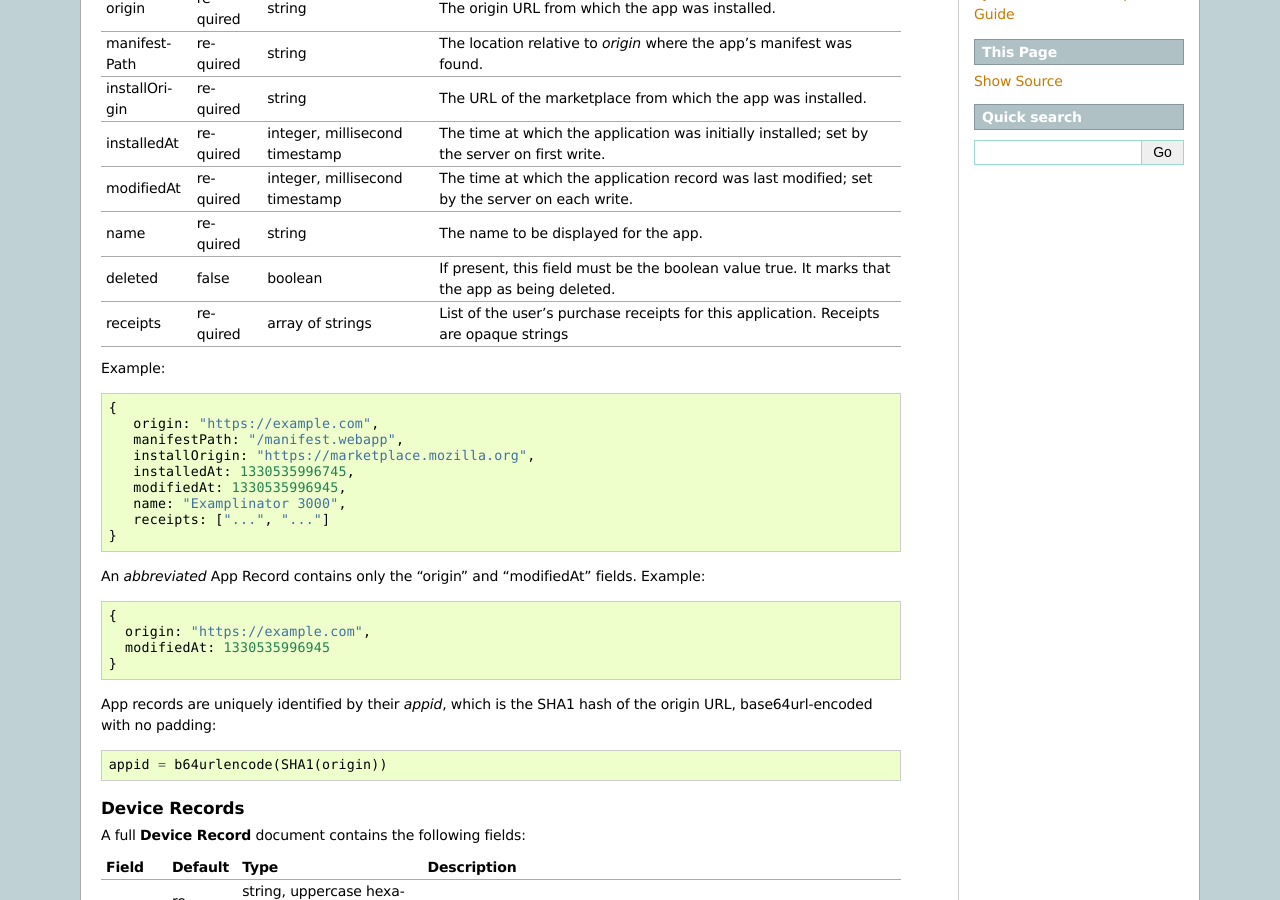
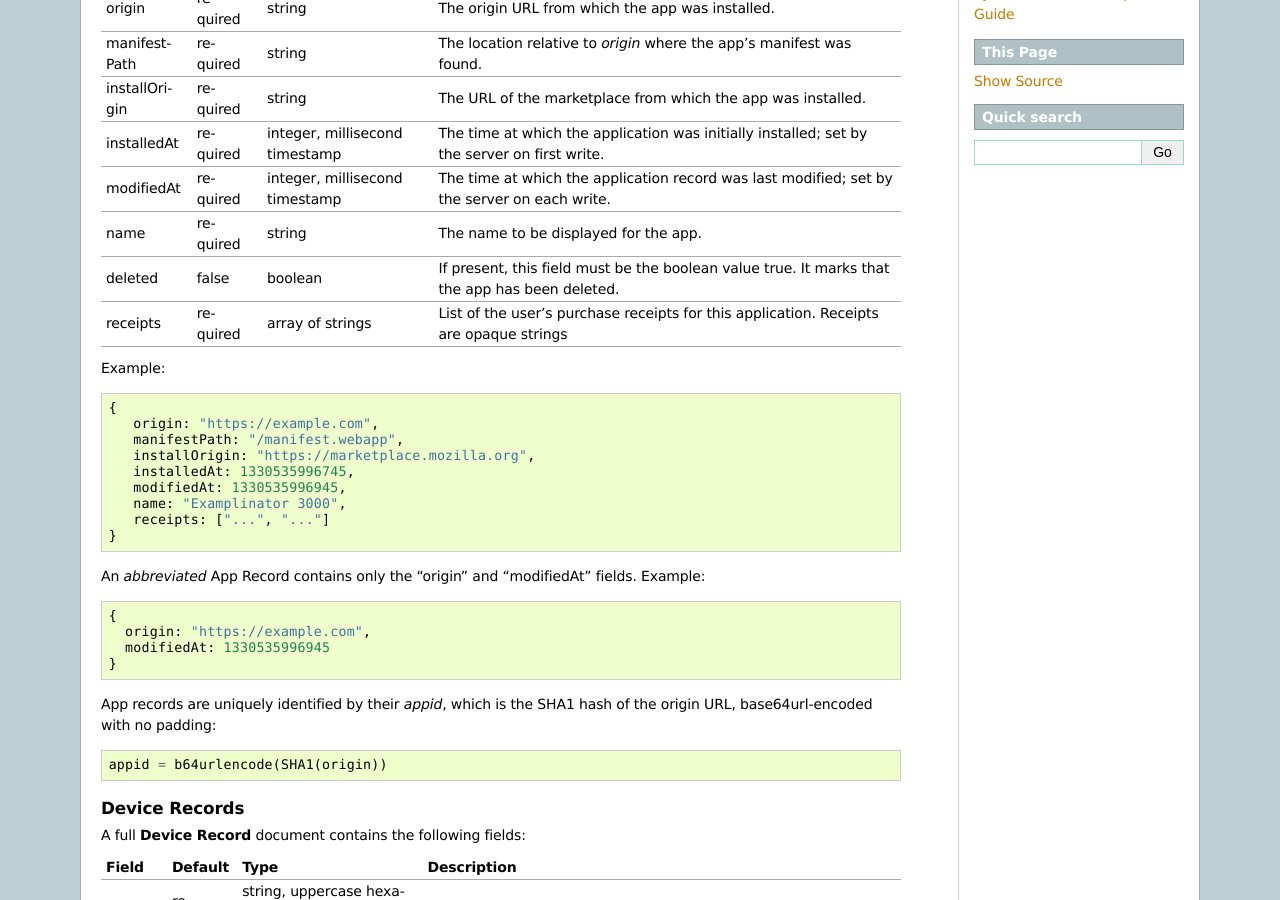
Before and after one commit to mozilla-services/docs, a Sphinx documentation site: the page built from source/aitc/apis-1.0.rst, in a window 1280 px wide and 900 px high, scrolled down 443 px. Built offline with Sphinx 7.4.7, drawn with Linux system fonts in a browser that asks for light colours; the version number could not be read and is left out.

Commit message:
Fix some bad grammar.

```diff
--- a/source/aitc/apis-1.0.rst
+++ b/source/aitc/apis-1.0.rst
@@ -51,7 +51,7 @@ A full **App Record** document contains the following fields:
 | name             | required  | string                | The name to be displayed for the app.              |
 +------------------+-----------+-----------------------+----------------------------------------------------+
 | deleted          | false     | boolean               | If present, this field must be the boolean value   |
-|                  |           |                       | true.  It marks that the app as being deleted.     |
+|                  |           |                       | true.  It marks that the app has been deleted.     |
 +------------------+-----------+-----------------------+----------------------------------------------------+
 | receipts         | required  | array of strings      | List of the user's purchase receipts for this      |
 |                  |           |                       | application.  Receipts are opaque strings          |
```
